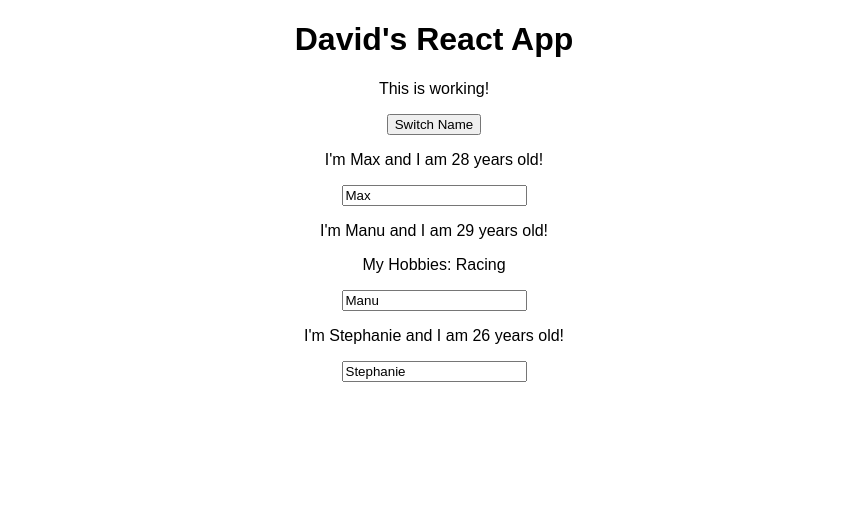
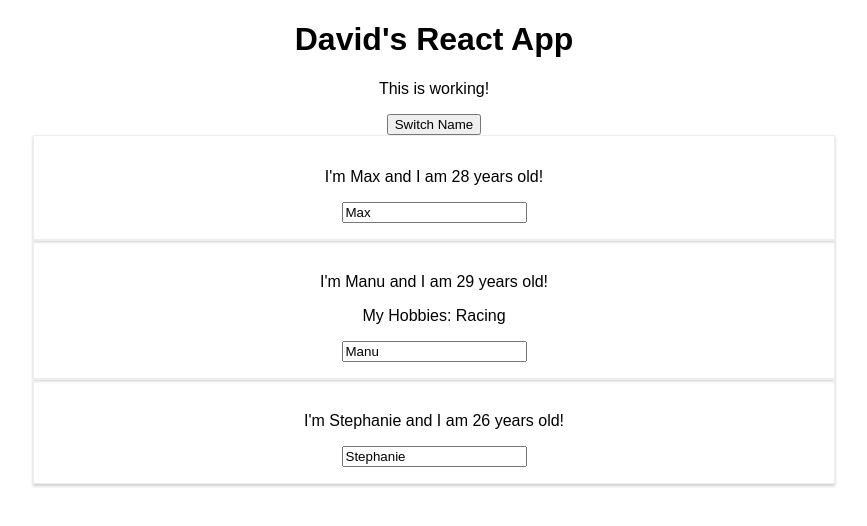
Before and after one commit to davidbolton1/React-Complete-G, a React (Create React App) app: page / in a window 1280 px wide. Shown: the top 526 px of the page, without its empty margins (206-1073 px from the left). Built offline with nearby package versions, Linux system fonts and the light colour scheme.

Commit message:
Added stylesheets for Persons

```diff
--- /dev/null
+++ b/src/Person/Person.css
@@ -0,0 +1,9 @@
+.Person {
+    width: 60%;
+    margin: auto;
+    border: 1px solid #eee;
+    box-shadow: 0 2px 3px #ccc;
+    padding: 16px;
+    text-align: center;
+
+}
--- a/src/Person/Person.js
+++ b/src/Person/Person.js
@@ -1,9 +1,11 @@
 import React from 'react';
+import './Person.css';
 
 
 const person = (props) => {
     //console.log(props)
-    return ( < div >
+    return (
+    < div className="Person">
         <p onClick={props.click}>I'm {props.name} and I am {props.age} years old!</p>
         <p> {props.children} </p>
         <input type="text" onChange={props.changed} value={props.name} />
```
Also changed, not shown: src/App.js (line endings or trailing spaces).
